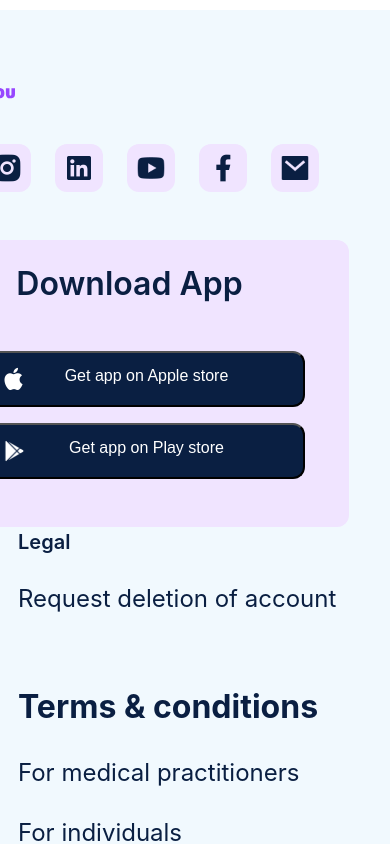
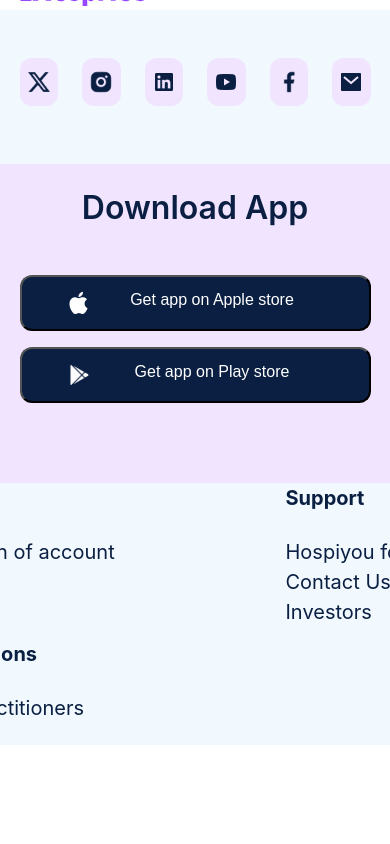
Before and after one commit to 123h1sp1you/newsite, a React (Create React App) app: page / in a window 390 px wide. Shown: the top 844 px of the page. Built offline with nearby package versions, Linux system fonts and the light colour scheme.

Commit message:
Updates by AI

```diff
--- a/src/App.css
+++ b/src/App.css
@@ -486,16 +486,23 @@
 }
 
 .footer {
-  height: 480px;
-  width: "100%";
+  height: 80vh;
+  width: 100vw;
+  align-items: center;
+  justify-content: center;
   background-color: #f1f9fe;
   display: flex;
-  padding-left: 116px;
-  padding-right: 247px;
   flex-direction: row;
-  padding-top: 66px;
-  padding-bottom: 144px;
+  padding: 30px;
 }
+
+.footer-wrapper {
+  display: flex;
+  flex-direction: column;
+  justify-content: center;
+  align-items: center;
+}
+
 .logo-container {
   width: 408px;
   height: 48px;
@@ -518,7 +525,8 @@
   width: 32px;
   height: 32px;
 }
-.footer-download {
+
+.footer-download_pc {
   display: flex;
   width: 402px;
   padding: 24px;
@@ -533,7 +541,8 @@
   margin-top: 48px;
   justify-content: flex-start;
 }
-.footerdownloadtext {
+
+.footerdownloadtext_pc {
   color: #0a1f42;
   text-align: center;
   font-family: Inter;
@@ -544,7 +553,7 @@
   margin-bottom: 24px;
 }
 
-.footer-install {
+.footer-install_pc {
   gap: 16px;
   display: flex;
   flex-direction: column;
@@ -556,9 +565,11 @@
   height: auto;
   width: 319px;
 }
+
 .mobileholdstyle {
   display: none;
 }
+
 .legal-div {
   display: flex;
   flex-direction: column;
@@ -1174,310 +1185,6 @@
     line-height: normal;
     margin-bottom: 51px;
   }
-
-  .footer {
-    height: 664px;
-    width: "100%";
-    background-color: #f1f9fe;
-    display: flex;
-    padding-left: 116px;
-    padding-right: 247px;
-    flex-direction: row;
-    padding-top: 66px;
-    padding-bottom: 144px;
-  }
-  .logo-container {
-    width: 408px;
-    height: 48px;
-    flex-direction: row;
-    display: flex;
-    gap: 24px;
-    margin-top: 38px;
-  }
-  .logo-div {
-    width: 48px;
-    height: 48px;
-    display: flex;
-    justify-content: center;
-    align-items: center;
-    border-radius: 12px;
-    background: #f0e4ff;
-  }
-  .logo-style {
-    width: 32px;
-    height: 32px;
-  }
-  .footer-download {
-    display: flex;
-    width: 402px;
-    padding: 24px;
-    flex-direction: column;
-    justify-content: center;
-    align-items: center;
-    gap: 24px;
-    text-align: center;
-    border-radius: 12px;
-    background: #f0e4ff;
-    height: 271px;
-    margin-top: 48px;
-    justify-content: flex-start;
-  }
-  .footerdownloadtext {
-    color: #0a1f42;
-    text-align: center;
-    font-family: Inter;
-    font-size: 32px;
-    font-style: normal;
-    font-weight: 600;
-    line-height: normal;
-    margin-bottom: 24px;
-  }
-
-  .footer-install {
-    gap: 16px;
-    display: flex;
-    flex-direction: column;
-  }
-  .second-div {
-    display: flex;
-    flex-direction: column;
-    margin-left: 96px;
-
-    height: auto;
-    width: 319px;
-  }
-
-  .legal-div {
-    display: flex;
-    flex-direction: column;
-    align-items: flex-start;
-    gap: 24px;
-    width: 319px;
-    height: 108px;
-  }
-
-  .Legal-text {
-    color: #0a1f42;
-    font-family: Inter;
-    font-size: 32px;
-    font-style: normal;
-    font-weight: 700;
-    line-height: 150%;
-  }
-
-  .deletion {
-    color: #0a1f42;
-    font-family: Inter;
-    font-size: 24px;
-    font-style: normal;
-    font-weight: 400;
-    line-height: 150%; /* 36px */
-  }
-
-  .TC {
-    display: flex;
-    flex-direction: column;
-    align-items: flex-start;
-    gap: 24px;
-  }
-  .TC-text {
-    color: #0a1f42;
-    font-family: Inter;
-    font-size: 32px;
-    font-style: normal;
-    font-weight: 700;
-    line-height: 150%;
-  }
-  .medpract {
-    color: #0a1f42;
-    font-family: Inter;
-    font-size: 24px;
-    font-style: normal;
-    font-weight: 400;
-    line-height: 150%;
-  }
-  .individual {
-    color: #0a1f42;
-    font-family: Inter;
-    font-size: 24px;
-    font-style: normal;
-    font-weight: 400;
-    line-height: 150%;
-  }
-  .position-div {
-    width: 733px;
-    height: "100%";
-  }
-  .third-div {
-    margin-left: 85px;
-    display: flex;
-    width: 238px;
-    height: 212px;
-  }
-  .footer {
-    height: auto;
-    width: 100vh;
-    align-items: center;
-    background-color: #f1f9fe;
-    display: flex;
-    padding-left: 116px;
-    padding-right: 247px;
-    flex-direction: column;
-    padding-top: 66px;
-    padding-bottom: 144px;
-  }
-  .logo-container {
-    width: 408px;
-    height: 48px;
-    flex-direction: row;
-    display: flex;
-    gap: 24px;
-    margin-top: 38px;
-  }
-  .logo-div {
-    width: 48px;
-    height: 48px;
-    display: flex;
-    justify-content: center;
-    align-items: center;
-    border-radius: 12px;
-    background: #f0e4ff;
-    border-width: 0px;
-  }
-  .logo-style {
-    width: 32px;
-    height: 32px;
-  }
-  .footer-download {
-    display: flex;
-    width: 100vw;
-    padding: 24px;
-    flex-direction: column;
-    justify-content: center;
-    align-items: center;
-    gap: 24px;
-    text-align: center;
-    border-radius: 12px;
-    background: #f0e4ff;
-    height: 239px;
-    margin-top: 48px;
-    justify-content: flex-start;
-  }
-  .footerdownloadtext {
-    color: #0a1f42;
-    text-align: center;
-    font-family: Inter;
-    font-size: 32px;
-    font-style: normal;
-    font-weight: 600;
-    line-height: normal;
-    margin-bottom: 24px;
-  }
-
-  .footer-install {
-    gap: 16px;
-    display: flex;
-    flex-direction: column;
-  }
-  .second-div {
-    display: flex;
-    flex-direction: column;
-    margin-left: 96px;
-    height: auto;
-    width: 319px;
-  }
-
-  .legal-div {
-    display: flex;
-    flex-direction: column;
-    align-items: flex-start;
-    gap: 24px;
-    width: 319px;
-    height: 108px;
-    margin-bottom: 48px;
-  }
-
-  .Legal-text {
-    color: #0A1F42;
-
-font-family: Inter;
-font-size: 20px;
-font-style: normal;
-font-weight: 600;
-line-height: 150%; /* 30px */
-  }
-
-  .deletion {
-    color: #0a1f42;
-    font-family: Inter;
-    font-size: 24px;
-    font-style: normal;
-    font-weight: 400;
-    line-height: 150%; /* 36px */
-  }
-
-  .TC {
-    display: flex;
-    flex-direction: column;
-    align-items: flex-start;
-    gap: 24px;
-  }
-  .TC-text {
-    color: #0a1f42;
-    font-family: Inter;
-    font-size: 32px;
-    font-style: normal;
-    font-weight: 700;
-    line-height: 150%;
-  }
-  .medpract {
-    color: #0a1f42;
-    font-family: Inter;
-    font-size: 24px;
-    font-style: normal;
-    font-weight: 400;
-    line-height: 150%;
-  }
-  .individual {
-    color: #0a1f42;
-    font-family: Inter;
-    font-size: 24px;
-    font-style: normal;
-    font-weight: 400;
-    line-height: 150%;
-  }
-  .position-div {
-    width: 733px;
-    height: "100%";
-  }
-  .third-div {
-    margin-left: 85px;
-    flex-direction: column;
-    display: flex;
-    width: 250px;
-    height: auto;
-  }
-
-  .support-text {
-    color: #0a1f42;
-    text-align: left;
-    font-family: Inter;
-    font-size: 32px;
-    font-style: normal;
-    font-weight: 700;
-    line-height: 150%;
-    margin-bottom: 24px;
-  }
-
-  .support-text2 {
-    color: #0a1f42;
-    font-family: Inter;
-    font-size: 24px;
-    font-style: normal;
-    font-weight: 400;
-    line-height: 150%;
-    text-align: left;
-  }
   .note-div {
     padding-top: 75px;
     padding-left: 116px;
@@ -1553,4 +1260,176 @@ line-height: 150%; /* 30px */
     flex-direction: row;
   }
 
+  .footercontainer {
+    width: 100vw;
+    height: 100vh;
+    background-color: #f1f9fe;
+  }
+
+  .footer {
+    display: flex;
+    justify-content: center;
+    align-items: center;
+    flex-direction: column;
+    width: 100vw;
+  }
+
+  .brandpic {
+    width: "40%";
+    height: 34px;
+  }
+  .logo-container {
+    align-self: center;
+    width: 90vw;
+    height: 48px;
+    flex-direction: row;
+    justify-content: space-evenly;
+    padding: 10px;
+    display: flex;
+    margin-top: 38px;
+  }
+
+  .logo-div {
+    width: 48px;
+    height: 48px;
+    display: flex;
+    justify-content: center;
+    align-items: center;
+    border-radius: 12px;
+    background: #f0e4ff;
+  }
+  .logo-style {
+    width: 24px;
+    height: 24px;
+  }
+  .footer-download_pc {
+    display: flex;
+    width: 402px;
+    padding: 24px;
+    flex-direction: column;
+    justify-content: center;
+    align-items: center;
+    gap: 24px;
+    text-align: center;
+    border-radius: 12px;
+    background: #f0e4ff;
+    height: 271px;
+    margin-top: 48px;
+    justify-content: flex-start;
+  }
+  .below-social .footer-download {
+    display: none;
+    background-color: red;
+  }
+
+  .footer-download .footerdownloadtext {
+    display: none;
+  }
+
+  .footer-download .footer-install {
+    display: none;
+  }
+
+  .footer-download .downloadbutton {
+    display: none;
+  }
+
+  .below-social {
+    display: flex;
+    flex-direction: row;
+  }
+  .second-div {
+    display: flex;
+    flex-direction: column;
+    width: 90vw;
+  }
+
+  .legal-div {
+    display: flex;
+    flex-direction: column;
+    align-items: flex-start;
+    gap: 24px;
+    width: 319px;
+    height: 108px;
+  }
+
+  .Legal-text {
+    color: #0a1f42;
+    font-family: Inter;
+    font-size: 20px;
+    font-style: normal;
+    font-weight: 700;
+    line-height: 150%;
+  }
+
+  .deletion {
+    color: #0a1f42;
+    font-family: Inter;
+    font-size: 20px;
+    font-style: normal;
+    font-weight: 400;
+    line-height: 150%; /* 36px */
+  }
+
+  .TC {
+    display: flex;
+    flex-direction: column;
+    align-items: flex-start;
+    gap: 24px;
+  }
+  .TC-text {
+    color: #0a1f42;
+    font-family: Inter;
+    font-size: 20px;
+    font-style: normal;
+    font-weight: 700;
+    line-height: 150%;
+  }
+  .medpract {
+    color: #0a1f42;
+    font-family: Inter;
+    font-size: 20px;
+    font-style: normal;
+    font-weight: 400;
+    line-height: 150%;
+  }
+  .individual {
+    color: #0a1f42;
+    font-family: Inter;
+    font-size: 24px;
+    font-style: normal;
+    font-weight: 400;
+    line-height: 150%;
+  }
+  .position-div {
+    width: 733px;
+    height: "100%";
+  }
+  .third-div {
+    margin-left: 85px;
+    display: flex;
+    width: 90vw;
+    height: 212px;
+  }
+
+  .support-text {
+    color: #0a1f42;
+    text-align: left;
+    font-family: Inter;
+    font-size: 20px;
+    font-style: normal;
+    font-weight: 700;
+    line-height: 150%;
+    margin-bottom: 24px;
+  }
+
+  .support-text2 {
+    color: #0a1f42;
+    font-family: Inter;
+    font-size: 20px;
+    font-style: normal;
+    font-weight: 400;
+    line-height: 150%;
+    text-align: left;
+  }
 }
--- a/src/pages/footerpage.js
+++ b/src/pages/footerpage.js
@@ -12,6 +12,7 @@ import brandlogo from "../images/brandlogo.svg";
 const footerpage = () => {
   return (
     <div className="footer">
+      <div className="footer-wrapper">
       <div className="firstdiv">
         <img src={brandlogo} alt="brand" className="brandpic" />
         <div className="logo-container">
@@ -34,9 +35,10 @@ const footerpage = () => {
             <img src={email} alt="logo6" className="logo-style" />
           </button>
         </div>
-        <div className="footer-download">
-          <text className="footerdownloadtext">Download App</text>
-          <div className="footer-install">
+      </div>
+      <div className="footer-download_pc">
+        <text className="footerdownloadtext_pc">Download App</text>
+        <div className="footer-install_pc">
           <button className="downloadbutton">
             <img src={apple} alt="appleicon" className="icon-style" />
             <text className="downloadtext">Get app on Apple store</text>
@@ -48,7 +50,7 @@ const footerpage = () => {
         </div>
       </div>
       </div>
-      <div>
+      <div className="below-social">
         <div className="second-div">
           <div className="legal-div">
             <text className="Legal-text">Legal</text>
@@ -66,6 +68,19 @@ const footerpage = () => {
           <text className="support-text2">Contact Us</text>
           <text className="support-text2">Investors</text>
         </div>
+        <div className="footer-download">
+          <text className="footerdownloadtext">Download App</text>
+          <div className="footer-install">
+            <button className="downloadbutton">
+              <img src={apple} alt="appleicon" className="icon-style" />
+              <text className="downloadtext">Get app on Apple store</text>
+            </button>
+            <button className="downloadbutton">
+              <img src={android} alt="playstoreicon" className="icon-style" />
+              <text className="downloadtext">Get app on Play store</text>
+            </button>
+          </div>
+        </div>
       </div>
     </div>
   );
```
Also changed, not shown: 1 other file (tests, documents, lock files or other folders). Lines whose indentation alone changed are shown as unchanged.
